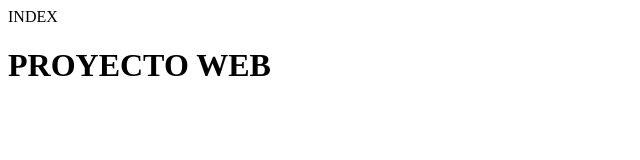
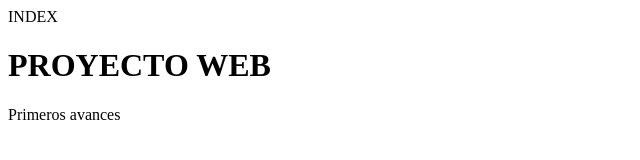
Before and after one commit to martirami05/ProyectoWebAvanzado, a plain HTML site: page index.html in a window 1280 px wide. Shown: the full height of the page, 0-640 px from the left. Drawn offline with Linux system fonts and the light colour scheme.

Commit message:
agregar parrafo

```diff
--- a/index.html
+++ b/index.html
@@ -5,5 +5,6 @@
 	</head>
 <body>
 	<h1>PROYECTO WEB</h1>
+	<p>Primeros avances</p>
 </body>
 </html>
```
